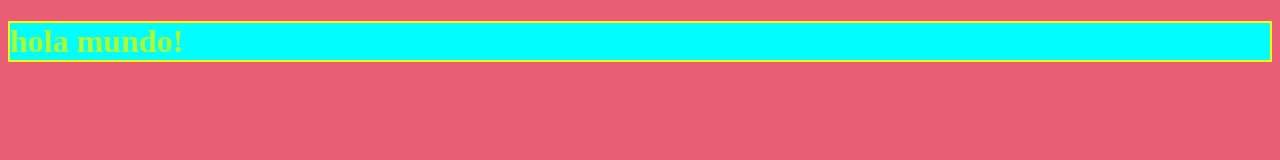
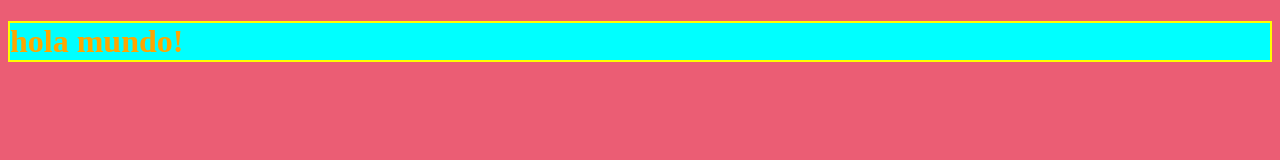
Before and after one commit to JordiRoronoa/git-demo, a plain HTML site: page index.html in a window 1280 px wide. Drawn offline with Linux system fonts and the light colour scheme.

Commit message:
orange title

```diff
--- a/index.html
+++ b/index.html
@@ -8,6 +8,6 @@
 </head>
 
 <body style="background-color:rgb(235, 93, 116)">
-    <h1 style="color:greenyellow; background:cyan; border:2px solid yellow">hola mundo!</h1>
+    <h1 style="color:orange; background:cyan; border:2px solid yellow">hola mundo!</h1>
 </body>
 </html>
```
